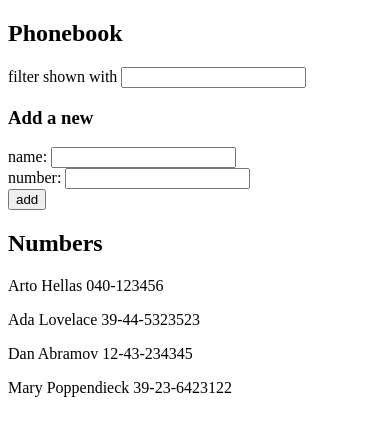
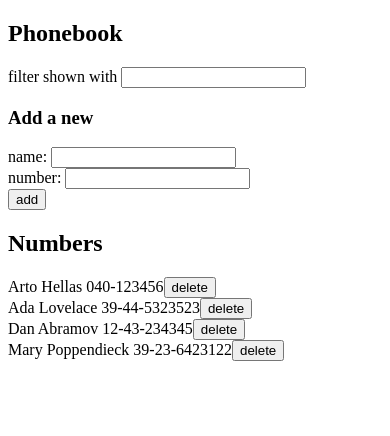
Before and after one commit to mohammaduzair9/Full-Stack-Open, a React (Vite) app in the folder part 2/phonebook/: page / in a window 390 px wide. Shown: the top 436 px of the page. Built offline with nearby package versions, Linux system fonts and the light colour scheme; data requests are answered from the project's data file.

Commit message:
exercise 2.14 phonebook step 9

```diff
--- a/part 2/phonebook/db.json
+++ b/part 2/phonebook/db.json
@@ -3,22 +3,22 @@
     {
       "name": "Arto Hellas",
       "number": "040-123456",
-      "id": 1
+      "id": "1"
     },
     {
       "name": "Ada Lovelace",
       "number": "39-44-5323523",
-      "id": 2
+      "id": "2"
     },
     {
       "name": "Dan Abramov",
       "number": "12-43-234345",
-      "id": 3
+      "id": "3"
     },
     {
       "name": "Mary Poppendieck",
       "number": "39-23-6423122",
-      "id": 4
+      "id": "4"
     }
   ]
 }
--- a/part 2/phonebook/src/App.jsx
+++ b/part 2/phonebook/src/App.jsx
@@ -14,7 +14,7 @@ const App = () => {
 
   useEffect(() => {
     personService
-      .getAll()
+      .getAllPersons()
       .then( initialPersons => {
         setPersons(initialPersons)
       })
@@ -30,17 +30,29 @@ const App = () => {
       const newPersonObject = {
         name: newName,
         number: newNumber,
-        id: persons.length+1
+        id: (persons.length+1).toString()
       }
 
       personService
-        .create(newPersonObject)
+        .createPerson(newPersonObject)
         .then(returnedPerson => {
           setPersons(persons.concat(returnedPerson))
           setNewName('')
           setNewNumber('')
         })
 
+    }
+  }
+
+  const handleDelete = (person) => {
+
+    if (window.confirm(`Delete "${person.name}" ?`)) {
+      personService
+        .deletePerson(person.id)
+        .then(deletedPerson => {
+          console.log(`Person with id ${deletedPerson.id} removed successfully`);
+          setPersons(persons.filter(person => person.id != deletedPerson.id))
+        })
     }
   }
 
@@ -67,7 +79,7 @@ const App = () => {
       <PersonForm handleAddPerson={handleAddPerson} handleNameChange={handleNameChange} handleNumberChange={handleNumberChange} />
 
       <h2>Numbers</h2>
-      <Persons personsToShow={personsToShow} />
+      <Persons personsToShow={personsToShow} handleDelete={handleDelete} />
     </div>
   )
 }
--- a/part 2/phonebook/src/components/Persons.jsx
+++ b/part 2/phonebook/src/components/Persons.jsx
@@ -1,8 +1,13 @@
-const Persons = ({ personsToShow }) => {
+const Persons = ({ personsToShow, handleDelete }) => {
 
   return (
     <div>
-      {personsToShow.map(persons => <p key={persons.id}>{persons.name} {persons.number}</p>)}
+      {personsToShow.map(person =>
+        <div key={person.id}>
+          {person.name} {person.number}
+          <button onClick={() => handleDelete(person)}> delete </button>
+        </div>
+        )}
     </div>
   )
 }
--- a/part 2/phonebook/src/services/persons.js
+++ b/part 2/phonebook/src/services/persons.js
@@ -1,14 +1,19 @@
 import axios from 'axios'
 const baseUrl = 'http://localhost:3001/persons'
 
-const getAll = () => {
+const getAllPersons = () => {
     const request = axios.get(baseUrl)
     return request.then(response => response.data)
   }
 
-  const create = newObject => {
+  const createPerson = newObject => {
     const request = axios.post(baseUrl, newObject)
     return request.then(response => response.data)
   }
 
-  export default { getAll, create }
+  const deletePerson = id => {
+    const request = axios.delete(`${baseUrl}/${id}`)
+    return request.then(response => response.data)
+  }
+
+  export default { getAllPersons, createPerson, deletePerson }
```
